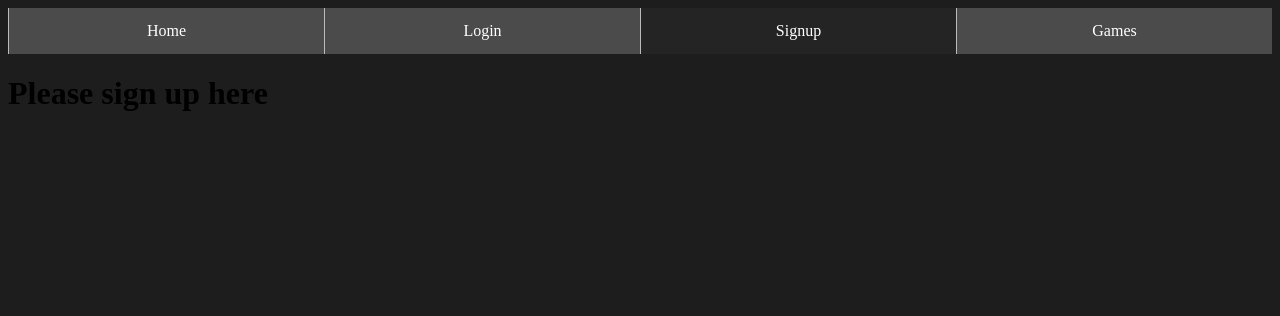
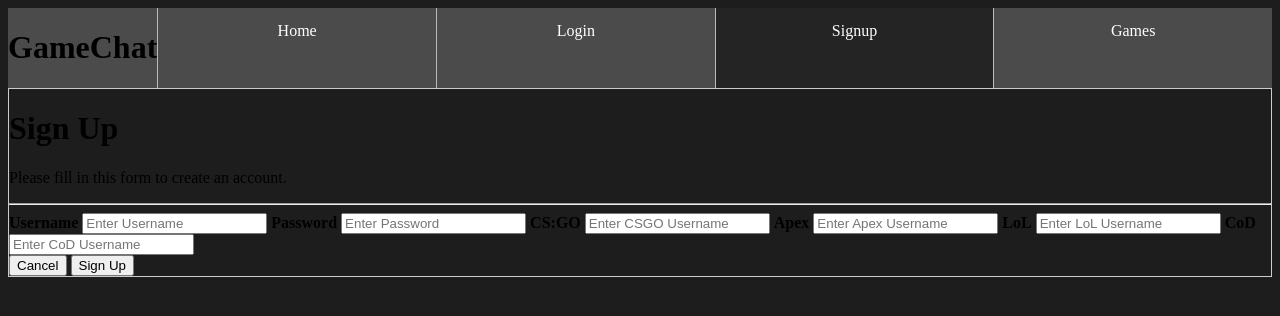
Before and after one commit to AidanRanger/GameChat, a Flask app: template Files/templates/signup.html in a window 1280 px wide. Shown: the top 316 px of the page. Run offline with Flask 2, Linux system fonts and the light colour scheme; the template is opened without the code that fills it, so the values that code supplies are empty.

Commit message:
Removed useless pages, created a singular page

```diff
--- a/Files/templates/home.html
+++ b/Files/templates/home.html
@@ -5,8 +5,8 @@
 <link rel="stylesheet" href={{url_for('static',filename='styles.css')}}>
 </head>
 <body>
-<h1>Home Page</h1>
 <div class="navbar">
+    <h1>GameChat</h1>
     <a class="currentpage" href="/">Home</a>
     <a href="/login">Login</a>
     <a href="/signup">Signup</a>
--- a/Files/templates/login.html
+++ b/Files/templates/login.html
@@ -6,6 +6,7 @@
 </head>
 <body style="background-color: aquamarine;">
 <div class="navbar">
+    <h1>GameChat</h1>
     <a href="/">Home</a>
     <a class="currentpage" href="/login">Login</a>
     <a href="/signup">Signup</a>
--- a/Files/templates/signup.html
+++ b/Files/templates/signup.html
@@ -6,11 +6,40 @@
 </head>
 <body>
 <div class="navbar">
+    <h1>GameChat</h1>
     <a href="/">Home</a>
     <a href="/login">Login</a>
     <a class="currentpage" href="/signup">Signup</a>
     <a href="/games">Games</a>
 </div>
-<h1>Please sign up here</h1>
+<form action="action_page.php" style="border:1px solid #ccc">
+    <div class="container">
+      <h1>Sign Up</h1>
+      <p>Please fill in this form to create an account.</p>
+      <hr>
+
+      <label for="Username"><b>Username</b></label>
+      <input type="text" placeholder="Enter Username" name="Username" required>
+
+      <label for="Password"><b>Password</b></label>
+      <input type="password" placeholder="Enter Password" name="Password" required>
+
+      <label for="CSGO"><b>CS:GO</b></label>
+      <input type="CSGO" placeholder="Enter CSGO Username" name="CSGO">
+      <label for="Apex"><b>Apex</b></label>
+      <input type="Apex" placeholder="Enter Apex Username" name="Apex">
+      <label for="LoL"><b>LoL</b></label>
+      <input type="LoL" placeholder="Enter LoL Username" name="LoL">
+      <label for="CoD"><b>CoD</b></label>
+      <input type="CoD" placeholder="Enter CoD Username" name="CoD">
+
+      <div class="clearfix">
+
+        <button type="button" class="cancelbtn">Cancel</button>
+        <button type="submit" class="signupbtn">Sign Up</button>
+
+      </div>
+    </div>
+  </form>
 </body>
 </html>
```
Also changed, not shown: Files/templates/Game-Table.html (added, +42 -0 lines), Files/templates/apex.html (deleted, +0 -21 lines), Files/templates/csgo.html (deleted, +0 -21 lines), Files/templates/games.html (+4 -18 lines), Files/templates/league.html (deleted, +0 -16 lines), Files/templates/cod.html (deleted).
